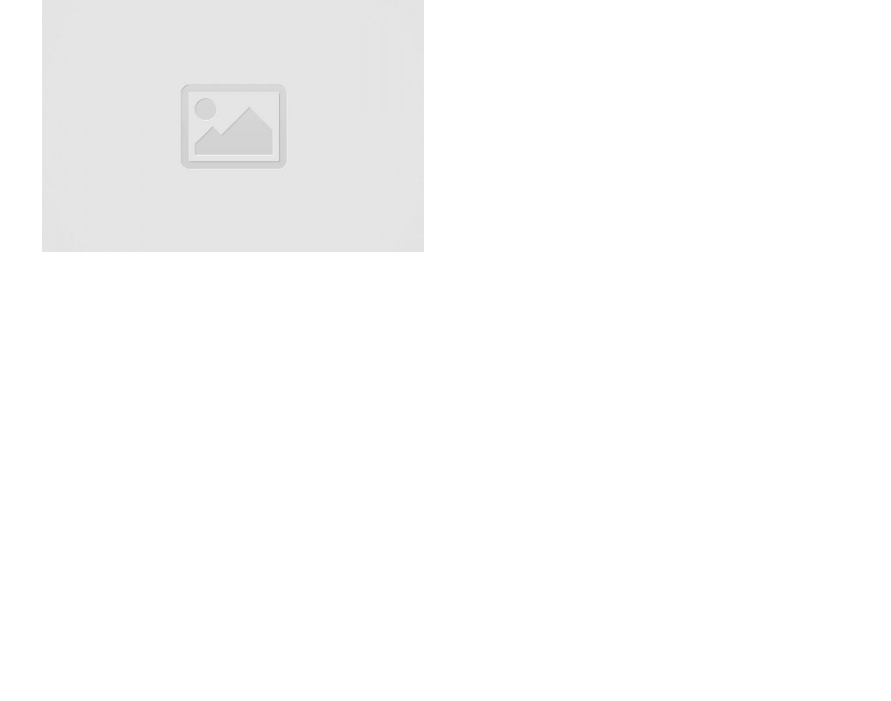
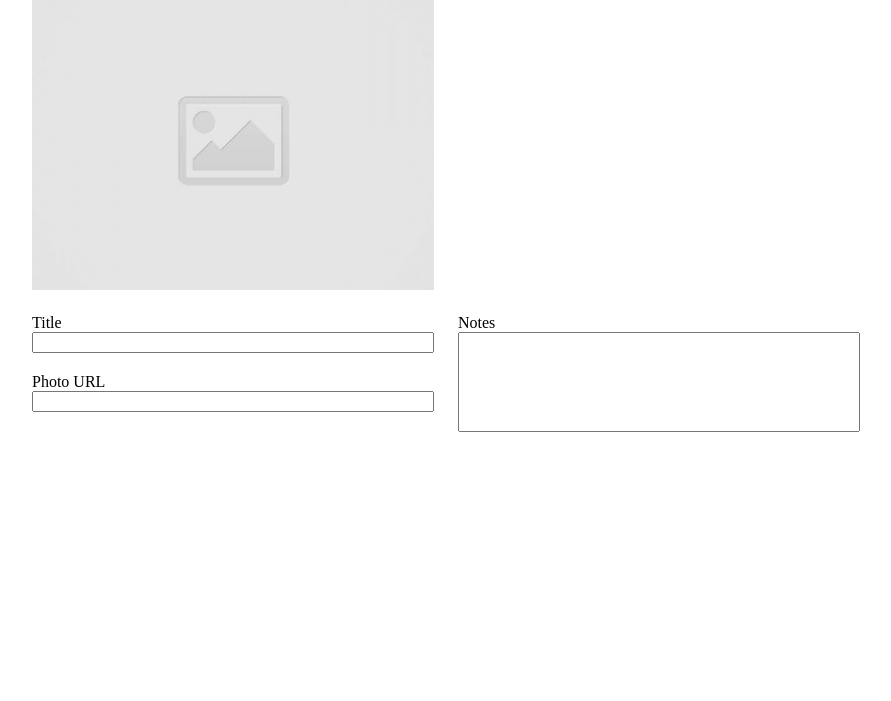
Before and after one commit to annaaksenov/code-journal, a website: page index.html in a window 1280 px wide. Shown: the part 99-800 px from the top of the page, without its empty margins (194-1085 px from the left). Drawn offline with Linux system fonts and the light colour scheme.

Commit message:
created HTML for form. #1

```diff
--- a/css/styles.css
+++ b/css/styles.css
@@ -1,9 +1,5 @@
 * {
   box-sizing: border-box;
-}
-
-body {
-  margin: 0;
 }
 
 h3 {
@@ -18,8 +14,23 @@ h1 {
 }
 
 img {
+  min-width: 100%;
+  height: 300px;
+  object-fit: cover;
+}
+
+label,
+input,
+textarea {
+  display: block;
   width: 100%;
-  height: 60%;
-  object-fit: cover;
-  padding: 10px;
 }
+
+label {
+  padding-top: 20px;
+}
+
+textarea {
+  resize: none;
+  height: 100px;
+}
--- a/index.html
+++ b/index.html
@@ -22,17 +22,33 @@
         <div class="column-full">
           <h3>Code Journal</h3>
         </div>
-        <div class="row">
-          <div class="column-half">
-            <h1>New Entry</h1>
-            <img src="images/placeholder-image-square.jpg">
-          </div>
+      </div>
+      <div class="row">
+        <div class="column-half">
+          <h1>New Entry</h1>
+          <img src="images/placeholder-image-square.jpg">
         </div>
       </div>
     </div>
   </header>
   <main class="container">
-    <div data-view="entry-form"></div>
+    <div data-view="entry-form">
+      <form>
+        <div class="row">
+          <div class="column-half">
+            <label for="title">Title</label>
+            <input required type="text" name="title" class="title">
+
+            <label for="photo-url">Photo URL</label>
+            <input required type="url" name="photo-url" class="url">
+          </div>
+          <div class="column-half">
+            <label for="notes">Notes</label>
+            <textarea></textarea>
+          </div>
+        </div>
+      </form>
+    </div>
     <div data-view="entries" class="hidden"></div>
   </main>
   <script src="js/data.js"></script>
```
